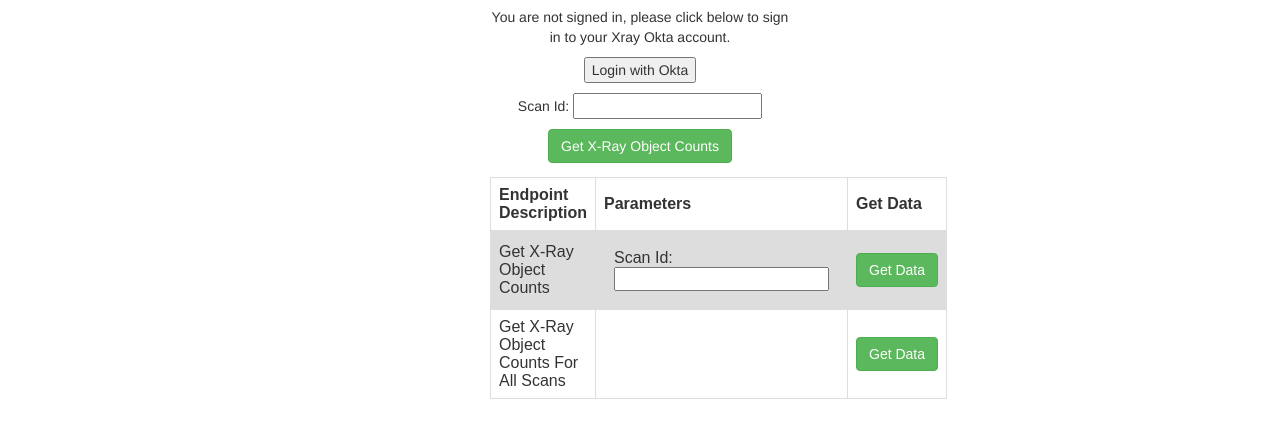
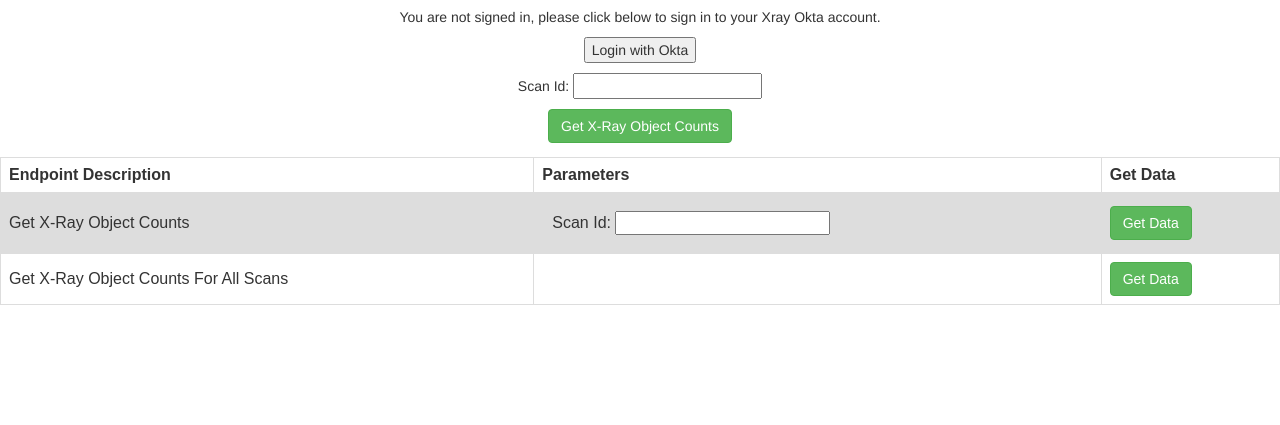
Before and after one commit to hpurvis-traction/xray-wdc-qa, a plain HTML site: page index.html in a window 1280 px wide. Shown: the part 155-580 px from the top of the page. Drawn offline with nearby package versions, Linux system fonts and the light colour scheme; a script that the page names is missing.

Commit message:
Updated styling

```diff
--- a/index.css
+++ b/index.css
@@ -8,7 +8,18 @@
     color: white;
     margin-bottom: 15px;
     text-align: center;
-  }
+}
+
+.section {
+    margin: auto;
+    text-align: center;
+    margin-top: 50px;
+    max-width: 300px"
+}
+
+button {
+    margin:auto;
+}
 
 table {
     font-family: arial, sans-serif;
--- a/index.html
+++ b/index.html
@@ -19,13 +19,13 @@
     <strong>Warning! </strong>This WDC is currently under development. It may not be functioning as expected.
   </div>
 
-  <div class="section" style="margin: auto; text-align: center; margin-top: 50px; max-width: 300px">
+  <div class="section">
     <h1 class="title">X-Ray WDC (QA)</h1>
 
     <!-- View if not signed in -->
     <p class="notsignedin">You are not signed in, please click below to sign in to your Xray Okta account.</p>
     <p>
-      <button class="notsignedin" id="connectbutton" type="button" style="margin: auto;">Login with Okta</button>
+      <button class="notsignedin" id="connectbutton" type="button">Login with Okta</button>
     </p>
     <p id="errorMessage" class="error"></p>
 
@@ -33,7 +33,7 @@
     <form class="signedin">
       <div style="margin: 10px;">Scan Id: <input id="scanId" type="number" required></div>
       <p>
-        <button class="btn btn-success" id="getObjectCounts" type="submit" style="margin: auto;">Get X-Ray Object Counts</button>
+        <button class="btn btn-success" id="getObjectCounts" type="submit">Get X-Ray Object Counts</button>
       </p>
     </form>
 
@@ -52,8 +52,7 @@
           <button
             id="getObjectCounts"
             class="btn btn-success"
-            type="submit"
-            style="margin: auto;">Get Data</button>
+            type="submit">Get Data</button>
         </td>
       </tr>
       <tr>
@@ -63,8 +62,7 @@
           <button
             id="getObjectCountsForScans"
             class="btn btn-success"
-            type="submit"
-            style="margin: auto;">Get Data</button>
+            type="submit">Get Data</button>
         </td>
       </tr>
     </table>
```
